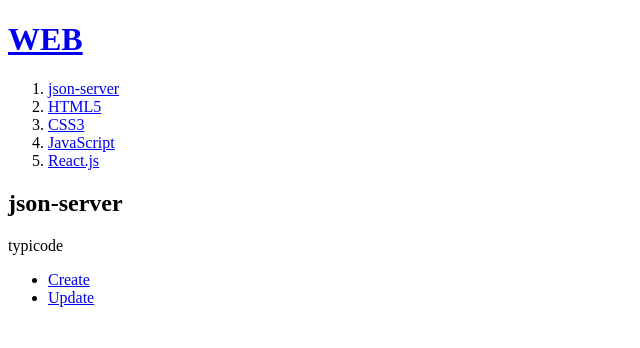
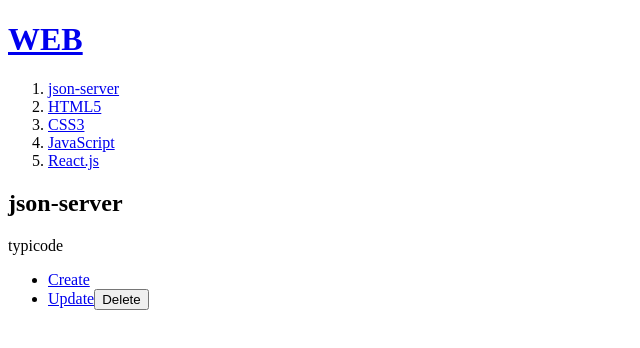
Before and after one commit to hyoungqu23/TIL_elice, a React (Create React App) app in the folder React/w13/react-app/: page /read/1 in a window 1280 px wide. Shown: the top 348 px of the page, without its empty margins (0-640 px from the left). Built offline with nearby package versions, Linux system fonts and the light colour scheme; data requests are answered from the project's data file.

Commit message:
[0629] Control Component
Delete 로직 구현

```diff
--- a/React/w13/react-app/src/App.js
+++ b/React/w13/react-app/src/App.js
@@ -7,6 +7,7 @@
 import Welcome from './components/ContentsList/Welcome';
 import Read from './components/ContentsList/Read';
 import Create from './components/ContentsList/Create';
+import Update from './components/ContentsList/Update';
 
 const App = () => {
   const [topics, setTopics] = useState([]);
@@ -30,6 +31,27 @@
     };
 
     const response = await fetch(`/topics`, {
+      method: 'PUT',
+      headers: {
+        'Content-Type': 'application/json',
+      },
+      body: JSON.stringify(newTopic),
+    });
+
+    const data = await response.json();
+
+    getTopicsData();
+    navigate(`/read/${data.id}`);
+  };
+
+  const handleUpdate = async (id, title, body) => {
+    const newTopic = {
+      id,
+      title,
+      body,
+    };
+
+    const response = await fetch(`/topics`, {
       method: 'POST',
       headers: {
         'Content-Type': 'application/json',
@@ -43,6 +65,15 @@
     navigate(`/read/${data.id}`);
   };
 
+  const handleDelete = async (id) => {
+    await fetch('/topics/' + id, {
+      method: 'DELETE',
+    });
+
+    getTopicsData();
+    navigate(`/`);
+  };
+
   return (
     <div>
       <Header />
@@ -51,10 +82,14 @@
         <Route path="/" element={<Welcome />} />
         <Route path="/read/:id" element={<Read />} />
         <Route path="/create" element={<Create onCreate={handleCreate} />} />
+        <Route
+          path="/update/:id"
+          element={<Update onUpdate={handleUpdate} />}
+        />
       </Routes>
       <Routes>
         <Route path="/" element={<Control />} />
-        <Route path="/read/:id" element={<Control />} />
+        <Route path="/read/:id" element={<Control onDelete={handleDelete} />} />
       </Routes>
     </div>
   );
--- a/React/w13/react-app/src/components/UI/Control.js
+++ b/React/w13/react-app/src/components/UI/Control.js
@@ -1,7 +1,7 @@
 import React from 'react';
 import { Link, useParams } from 'react-router-dom';
 
-const Control = () => {
+const Control = ({ onDelete }) => {
   const { id } = useParams();
 
   return (
@@ -10,9 +10,18 @@
         <Link to="create">Create</Link>
       </li>
       {id && (
-        <li>
-          <Link to="update">Update</Link>
-        </li>
+        <>
+          <li>
+            <Link to={`/update/${id}`}>Update</Link>
+            <button
+              onClick={() => {
+                onDelete(id);
+              }}
+            >
+              Delete
+            </button>
+          </li>
+        </>
       )}
     </ul>
   );
```
